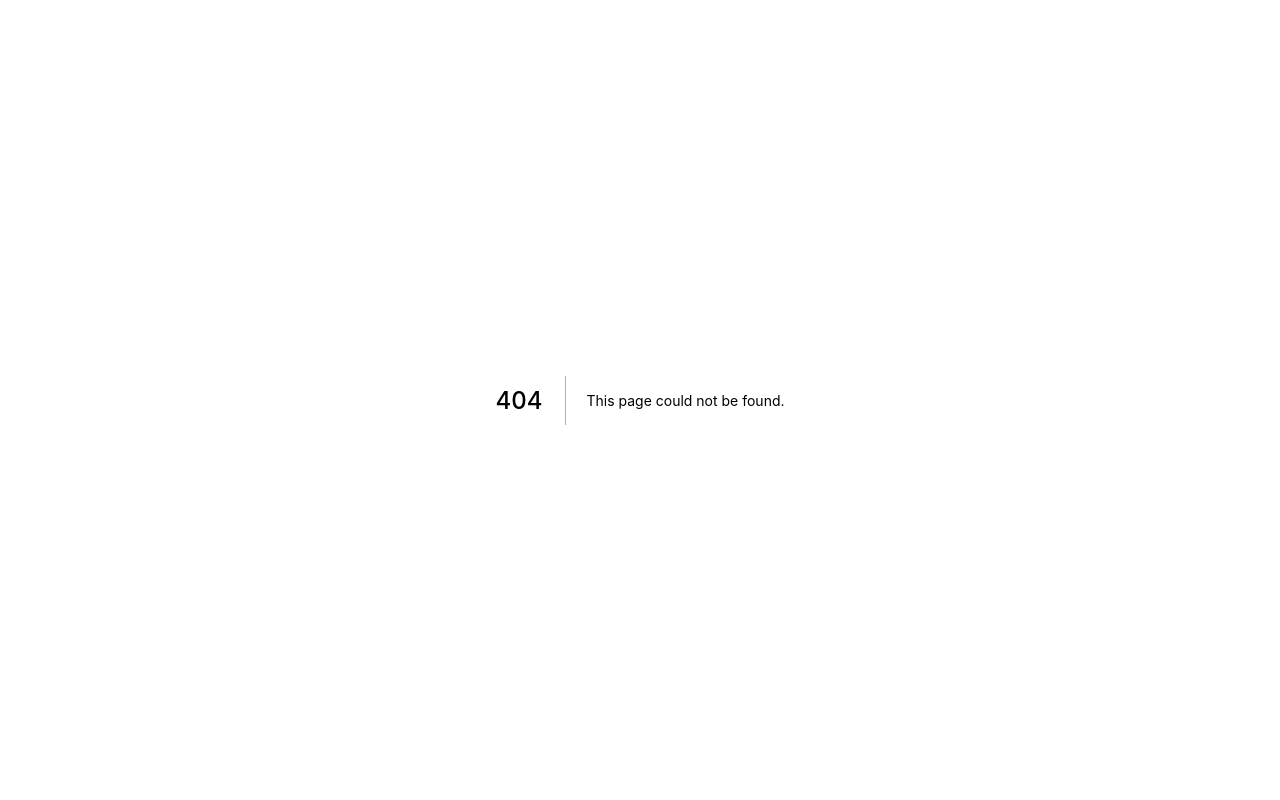
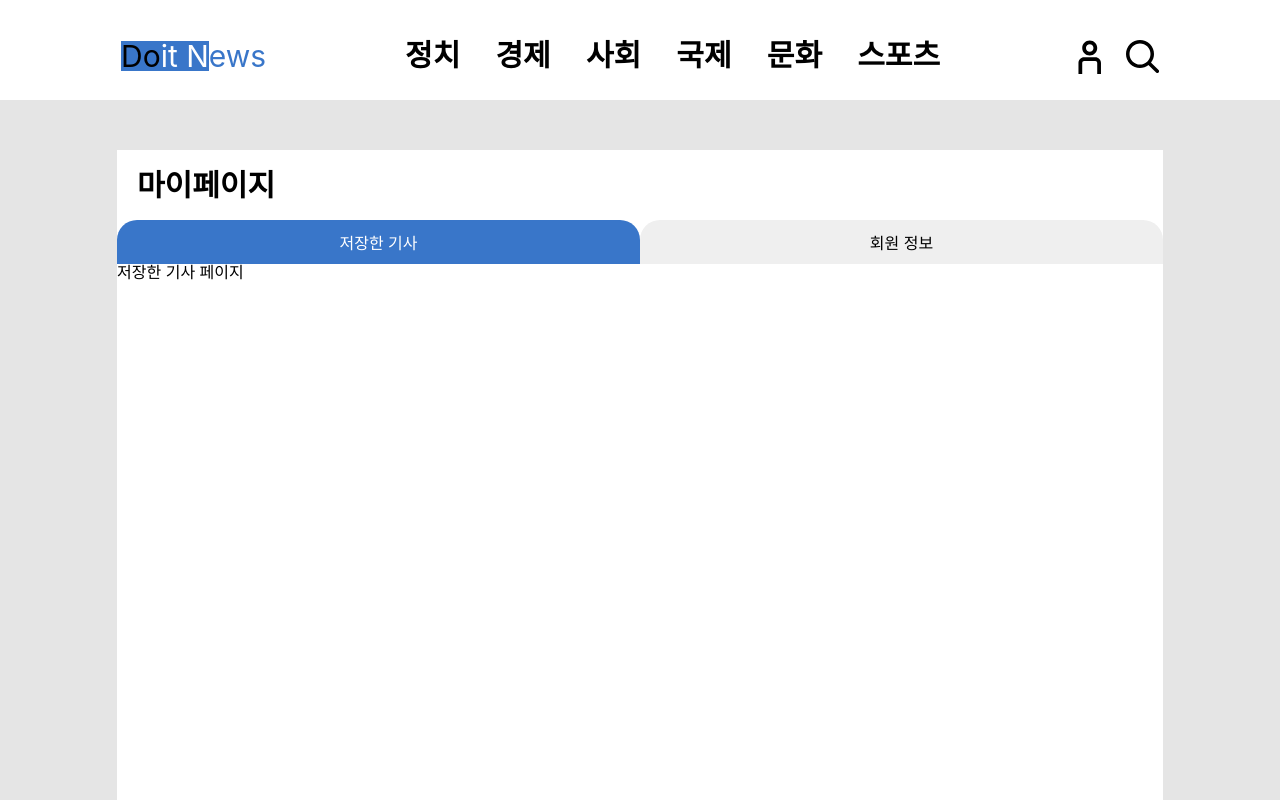
Before and after one commit to DINTeam/do-it-news-web-front, a Next.js app: page /myPage in a window 1280 px wide. Before the commit this address had no page. Shown: the top 800 px of the page. Built offline with nearby package versions, Linux system fonts and the light colour scheme.

Commit message:
[feature] myPage 페이지 구현

```diff
--- /dev/null
+++ b/pages/myPage/index.js
@@ -0,0 +1,44 @@
+import { useState } from 'react';
+import Header from '../../components/header';
+import styles from './myPage.module.css';
+
+const MyPage = () => {
+  const [activeTab, setActiveTab] = useState(0);
+
+  const myPageTab = {
+    0: <div>저장한 기사 페이지</div>,
+    1: <div>회원 정보 페이지</div>,
+  };
+
+  const clickHandler = id => {
+    setActiveTab(id);
+  };
+
+  return (
+    <>
+      <Header />
+      <div className={styles.myPageWrap}>
+        <div className={styles.myPage}>
+          <h1 className={styles.title}>마이페이지</h1>
+          <button
+            type="button"
+            className={`${activeTab === 0 ? styles.active : ''}`}
+            onClick={() => clickHandler(0)}
+          >
+            저장한 기사
+          </button>
+          <button
+            type="button"
+            className={`${activeTab === 1 ? styles.active : ''}`}
+            onClick={() => clickHandler(1)}
+          >
+            회원 정보
+          </button>
+          <div>{myPageTab[activeTab]}</div>
+        </div>
+      </div>
+    </>
+  );
+};
+
+export default MyPage;
--- /dev/null
+++ b/pages/myPage/myPage.module.css
@@ -0,0 +1,33 @@
+.myPageWrap{
+    background: #E5E5E5;
+    padding-top: 50px;
+    height: 10000px;
+}
+
+.myPage {
+    width: 1046px;
+    height: 1220px;
+    margin: 0 auto;
+    background: white;
+}
+
+.title{
+    font-size: 30px;
+    font-weight: bold;
+    padding: 20px 0 20px 20px;
+}
+
+.myPage button{
+    width: 50%;
+    height: 44px;
+    font-size: 16px;
+    border-radius: 20px 20px 0px 0px;
+    border: none;
+    outline: none;
+}
+
+.active{
+    font-size: 1212px;
+    background: #3976C9;
+    color: #FFFFFF;
+}
```
